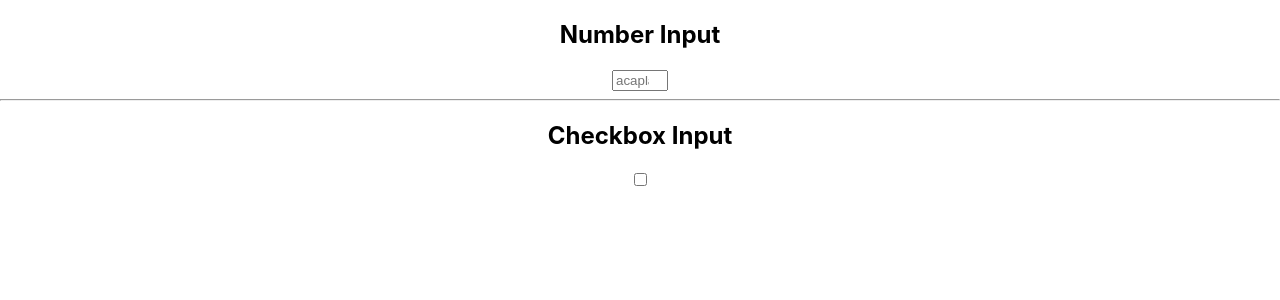
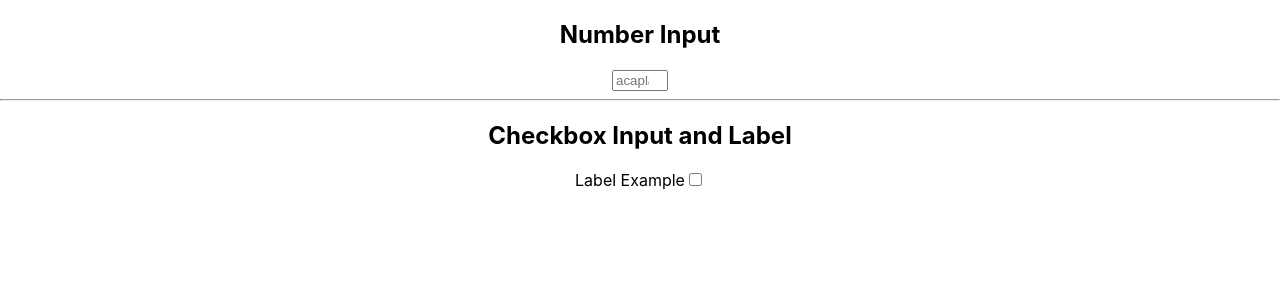
Before and after one commit to bobrock8/Bet-Calculators, a React (Create React App) app: page / in a window 1280 px wide. Shown: the top 300 px of the page. Built offline with nearby package versions, Linux system fonts and the light colour scheme.

Commit message:
Added Label basic component.

```diff
--- a/src/App.js
+++ b/src/App.js
@@ -1,6 +1,7 @@
 import React from 'react';
 import NumberInput from './components-library/basic-components/NumberInput';
 import CheckboxInput from './components-library/basic-components/CheckboxInput';
+import Label from "./components-library/basic-components/Label";
 import logo from './logo.svg';
 import './App.css';
 
@@ -10,7 +11,8 @@ function App() {
         <h2>Number Input</h2>
         <NumberInput class="acaclass" name="acaname" placeholder="acaplace" min="10" max="20"/>
         <hr />
-        <h2>Checkbox Input</h2>
+        <h2>Checkbox Input and Label</h2>
+        <Label class="label-class" forInput="goran-name" text="Label Example" />
         <CheckboxInput class="goran-class" name="goran-name" />
     </div>
   );
--- /dev/null
+++ b/src/components-library/basic-components/Label.js
@@ -0,0 +1,9 @@
+import React from "react";
+
+function Label ( props ) {
+    return (
+        <label className={props.class} for={props.forInput}>{props.text}</label>
+    );
+}
+
+export default Label;
```
